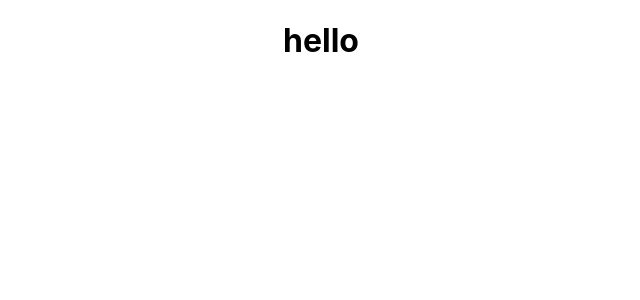
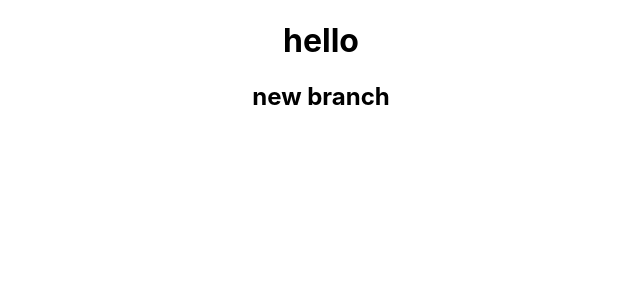
Before and after one commit to TPLKoreanBook/TPLkoreanbooks, a React (Create React App) app: page / in a window 1280 px wide. Shown: the top 300 px of the page, without its empty margins (319-959 px from the left). Built offline with nearby package versions, Linux system fonts and the light colour scheme.

Commit message:
Update App.js
added one line at line 7

```diff
--- a/src/App.js
+++ b/src/App.js
@@ -4,6 +4,7 @@ function App() {
   return (
     <div className="App">
       <h1>hello</h1>
+      <h2>new branch</h2>
     </div>
   );
 }
```
